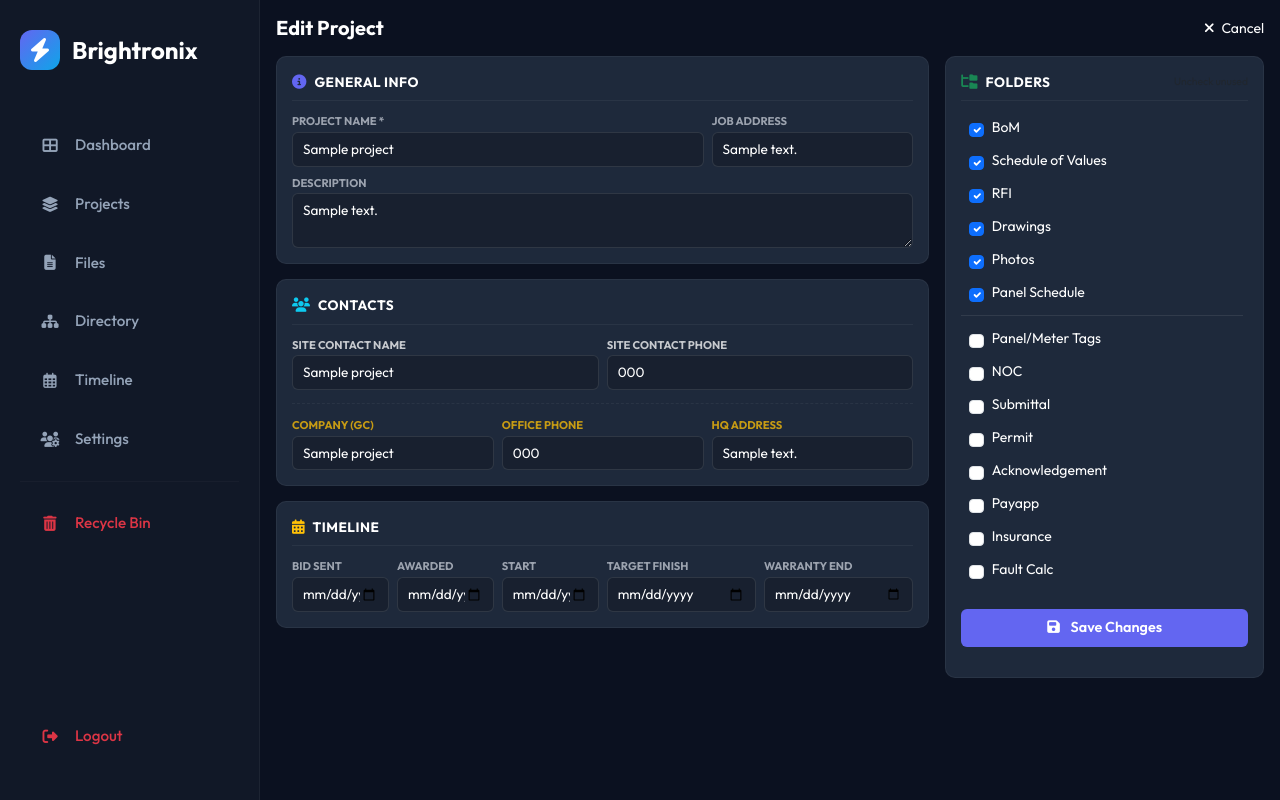
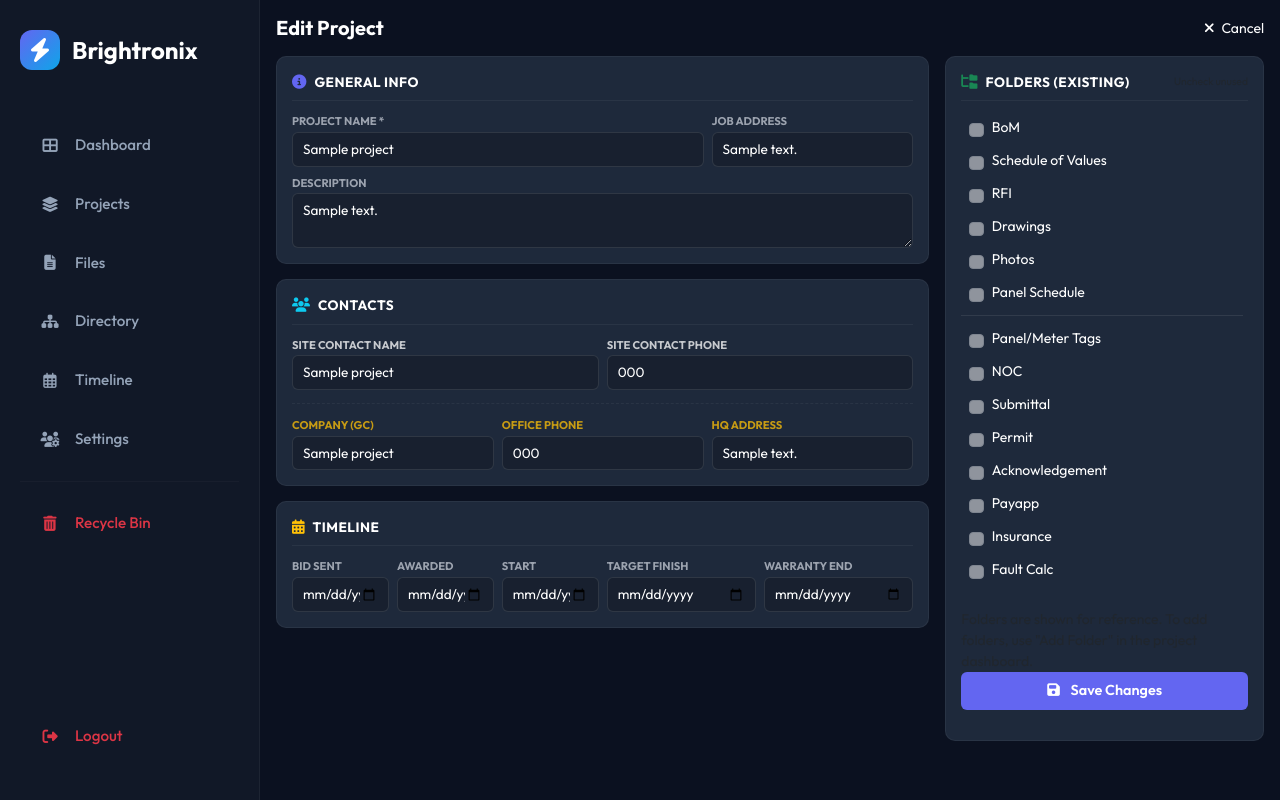
Before and after one commit to Juanospafx/electroplan, a PHP site: page /project_create.php?id=1 in a window 1280 px wide. Run offline with PHP 8.4, Linux system fonts and the light colour scheme; the visitor is signed in with stand-in values (Sample User, id 1); tables that the repository leaves empty or names only in its code hold one stand-in row (values such as "Sample post").

Commit message:
edit info bug resolves

```diff
--- a/pages/project_create.php
+++ b/pages/project_create.php
@@ -23,6 +23,34 @@ if ($isEdit) {
 $createUsers = [];
 $stmtUsers = $pdo->query("SELECT id, username, role FROM users ORDER BY username ASC");
 $createUsers = $stmtUsers->fetchAll(PDO::FETCH_ASSOC);
+
+$existingFolders = [];
+if ($isEdit) {
+    $stmtFolders = $pdo->prepare("SELECT name FROM folders WHERE project_id = ? AND deleted_at IS NULL");
+    $stmtFolders->execute([$editId]);
+    $existingFolders = array_map('strtolower', $stmtFolders->fetchAll(PDO::FETCH_COLUMN));
+}
+
+$folderMap = [
+    'bom' => 'bom',
+    'schedule_values' => 'schedule of values',
+    'rfi' => 'rfi',
+    'drawings' => 'drawings',
+    'photos' => 'photos',
+    'panel_schedule' => 'panel schedule',
+    'panel_tags' => 'panel tags',
+    'noc' => 'noc',
+    'submittal' => 'submittal',
+    'permit' => 'permit',
+    'acknowledgement' => 'acknowledgement',
+    'payapp' => 'payapp',
+    'insurance' => 'certificate of insurance',
+    'fault_calc' => 'fault current calc',
+    'labor_record' => 'labor record',
+    'expenses' => 'expenses',
+    'warranty_sup' => 'warranty supplier',
+    'clock_in' => 'clock in'
+];
 
 $projectDesc = $project['description'] ?? '';
 if ($projectDesc === '' && !empty($project['notes'])) $projectDesc = $project['notes'];
@@ -265,71 +293,74 @@ include __DIR__ . '/../views/header.php';
                 <div class="box-card-compact h-100 d-flex flex-column">
                     <div class="section-header">
                         <i class="fas fa-folder-tree section-icon text-success"></i>
-                        <span class="section-title">Folders</span>
+                        <span class="section-title"><?= $isEdit ? 'Folders (Existing)' : 'Folders' ?></span>
                         <small class="ms-auto text-muted" style="font-size:0.65rem">Uncheck unused</small>
                     </div>
 
                     <div class="folder-list flex-grow-1">
                         <div class="d-flex flex-column gap-1">
                             <label class="check-item d-flex align-items-center gap-2">
-                                <input class="form-check-input" type="checkbox" name="folders[]" value="bom" checked> <span class="small">BoM</span>
+                                <input class="form-check-input" type="checkbox" name="folders[]" value="bom" <?= $isEdit ? (in_array($folderMap['bom'], $existingFolders, true) ? 'checked' : '') . ' disabled' : 'checked' ?>> <span class="small">BoM</span>
                             </label>
                             <label class="check-item d-flex align-items-center gap-2">
-                                <input class="form-check-input" type="checkbox" name="folders[]" value="schedule_values" checked> <span class="small">Schedule of Values</span>
+                                <input class="form-check-input" type="checkbox" name="folders[]" value="schedule_values" <?= $isEdit ? (in_array($folderMap['schedule_values'], $existingFolders, true) ? 'checked' : '') . ' disabled' : 'checked' ?>> <span class="small">Schedule of Values</span>
                             </label>
                             <label class="check-item d-flex align-items-center gap-2">
-                                <input class="form-check-input" type="checkbox" name="folders[]" value="rfi" checked> <span class="small">RFI</span>
+                                <input class="form-check-input" type="checkbox" name="folders[]" value="rfi" <?= $isEdit ? (in_array($folderMap['rfi'], $existingFolders, true) ? 'checked' : '') . ' disabled' : 'checked' ?>> <span class="small">RFI</span>
                             </label>
                             <label class="check-item d-flex align-items-center gap-2">
-                                <input class="form-check-input" type="checkbox" name="folders[]" value="drawings" checked> <span class="small">Drawings</span>
+                                <input class="form-check-input" type="checkbox" name="folders[]" value="drawings" <?= $isEdit ? (in_array($folderMap['drawings'], $existingFolders, true) ? 'checked' : '') . ' disabled' : 'checked' ?>> <span class="small">Drawings</span>
                             </label>
                             <label class="check-item d-flex align-items-center gap-2">
-                                <input class="form-check-input" type="checkbox" name="folders[]" value="photos" checked> <span class="small">Photos</span>
+                                <input class="form-check-input" type="checkbox" name="folders[]" value="photos" <?= $isEdit ? (in_array($folderMap['photos'], $existingFolders, true) ? 'checked' : '') . ' disabled' : 'checked' ?>> <span class="small">Photos</span>
                             </label>
                             <label class="check-item d-flex align-items-center gap-2">
-                                <input class="form-check-input" type="checkbox" name="folders[]" value="panel_schedule" checked> <span class="small">Panel Schedule</span>
+                                <input class="form-check-input" type="checkbox" name="folders[]" value="panel_schedule" <?= $isEdit ? (in_array($folderMap['panel_schedule'], $existingFolders, true) ? 'checked' : '') . ' disabled' : 'checked' ?>> <span class="small">Panel Schedule</span>
                             </label>
                             <div class="my-1 border-top border-secondary opacity-25"></div>
                             <label class="check-item d-flex align-items-center gap-2">
-                                <input class="form-check-input" type="checkbox" name="folders[]" value="panel_tags"> <span class="small">Panel/Meter Tags</span>
+                                <input class="form-check-input" type="checkbox" name="folders[]" value="panel_tags" <?= $isEdit ? (in_array($folderMap['panel_tags'], $existingFolders, true) ? 'checked' : '') . ' disabled' : '' ?>> <span class="small">Panel/Meter Tags</span>
                             </label>
                             <label class="check-item d-flex align-items-center gap-2">
-                                <input class="form-check-input" type="checkbox" name="folders[]" value="noc"> <span class="small">NOC</span>
+                                <input class="form-check-input" type="checkbox" name="folders[]" value="noc" <?= $isEdit ? (in_array($folderMap['noc'], $existingFolders, true) ? 'checked' : '') . ' disabled' : '' ?>> <span class="small">NOC</span>
                             </label>
                             <label class="check-item d-flex align-items-center gap-2">
-                                <input class="form-check-input" type="checkbox" name="folders[]" value="submittal"> <span class="small">Submittal</span>
+                                <input class="form-check-input" type="checkbox" name="folders[]" value="submittal" <?= $isEdit ? (in_array($folderMap['submittal'], $existingFolders, true) ? 'checked' : '') . ' disabled' : '' ?>> <span class="small">Submittal</span>
                             </label>
                             <label class="check-item d-flex align-items-center gap-2">
-                                <input class="form-check-input" type="checkbox" name="folders[]" value="permit"> <span class="small">Permit</span>
+                                <input class="form-check-input" type="checkbox" name="folders[]" value="permit" <?= $isEdit ? (in_array($folderMap['permit'], $existingFolders, true) ? 'checked' : '') . ' disabled' : '' ?>> <span class="small">Permit</span>
                             </label>
                             <label class="check-item d-flex align-items-center gap-2">
-                                <input class="form-check-input" type="checkbox" name="folders[]" value="acknowledgement"> <span class="small">Acknowledgement</span>
+                                <input class="form-check-input" type="checkbox" name="folders[]" value="acknowledgement" <?= $isEdit ? (in_array($folderMap['acknowledgement'], $existingFolders, true) ? 'checked' : '') . ' disabled' : '' ?>> <span class="small">Acknowledgement</span>
                             </label>
                             <label class="check-item d-flex align-items-center gap-2">
-                                <input class="form-check-input" type="checkbox" name="folders[]" value="payapp"> <span class="small">Payapp</span>
+                                <input class="form-check-input" type="checkbox" name="folders[]" value="payapp" <?= $isEdit ? (in_array($folderMap['payapp'], $existingFolders, true) ? 'checked' : '') . ' disabled' : '' ?>> <span class="small">Payapp</span>
                             </label>
                             <label class="check-item d-flex align-items-center gap-2">
-                                <input class="form-check-input" type="checkbox" name="folders[]" value="insurance"> <span class="small">Insurance</span>
+                                <input class="form-check-input" type="checkbox" name="folders[]" value="insurance" <?= $isEdit ? (in_array($folderMap['insurance'], $existingFolders, true) ? 'checked' : '') . ' disabled' : '' ?>> <span class="small">Insurance</span>
                             </label>
                             <label class="check-item d-flex align-items-center gap-2">
-                                <input class="form-check-input" type="checkbox" name="folders[]" value="fault_calc"> <span class="small">Fault Calc</span>
+                                <input class="form-check-input" type="checkbox" name="folders[]" value="fault_calc" <?= $isEdit ? (in_array($folderMap['fault_calc'], $existingFolders, true) ? 'checked' : '') . ' disabled' : '' ?>> <span class="small">Fault Calc</span>
                             </label>
                             <label class="check-item d-flex align-items-center gap-2">
-                                <input class="form-check-input" type="checkbox" name="folders[]" value="labor_record"> <span class="small">Labor Record</span>
+                                <input class="form-check-input" type="checkbox" name="folders[]" value="labor_record" <?= $isEdit ? (in_array($folderMap['labor_record'], $existingFolders, true) ? 'checked' : '') . ' disabled' : '' ?>> <span class="small">Labor Record</span>
                             </label>
                             <label class="check-item d-flex align-items-center gap-2">
-                                <input class="form-check-input" type="checkbox" name="folders[]" value="expenses"> <span class="small">Expenses</span>
+                                <input class="form-check-input" type="checkbox" name="folders[]" value="expenses" <?= $isEdit ? (in_array($folderMap['expenses'], $existingFolders, true) ? 'checked' : '') . ' disabled' : '' ?>> <span class="small">Expenses</span>
                             </label>
                             <label class="check-item d-flex align-items-center gap-2">
-                                <input class="form-check-input" type="checkbox" name="folders[]" value="warranty_sup"> <span class="small">Warranty Sup</span>
+                                <input class="form-check-input" type="checkbox" name="folders[]" value="warranty_sup" <?= $isEdit ? (in_array($folderMap['warranty_sup'], $existingFolders, true) ? 'checked' : '') . ' disabled' : '' ?>> <span class="small">Warranty Sup</span>
                             </label>
                             <label class="check-item d-flex align-items-center gap-2">
-                                <input class="form-check-input" type="checkbox" name="folders[]" value="clock_in"> <span class="small">Clock in</span>
+                                <input class="form-check-input" type="checkbox" name="folders[]" value="clock_in" <?= $isEdit ? (in_array($folderMap['clock_in'], $existingFolders, true) ? 'checked' : '') . ' disabled' : '' ?>> <span class="small">Clock in</span>
                             </label>
                         </div>
                     </div>
 
                     <div class="mt-3">
+                        <?php if($isEdit): ?>
+                            <div class="text-muted small">Folders are shown for reference. To add folders, use "Add Folder" in the project dashboard.</div>
+                        <?php endif; ?>
                         <button type="submit" class="btn btn-create-submit w-100 py-2">
                             <i class="fas <?= $isEdit ? 'fa-save' : 'fa-rocket' ?> me-2"></i> <?= $isEdit ? 'Save Changes' : 'Create Project' ?>
                         </button>
```
Also changed, not shown: pages/project_dashboard.php (+43 -0 lines).
